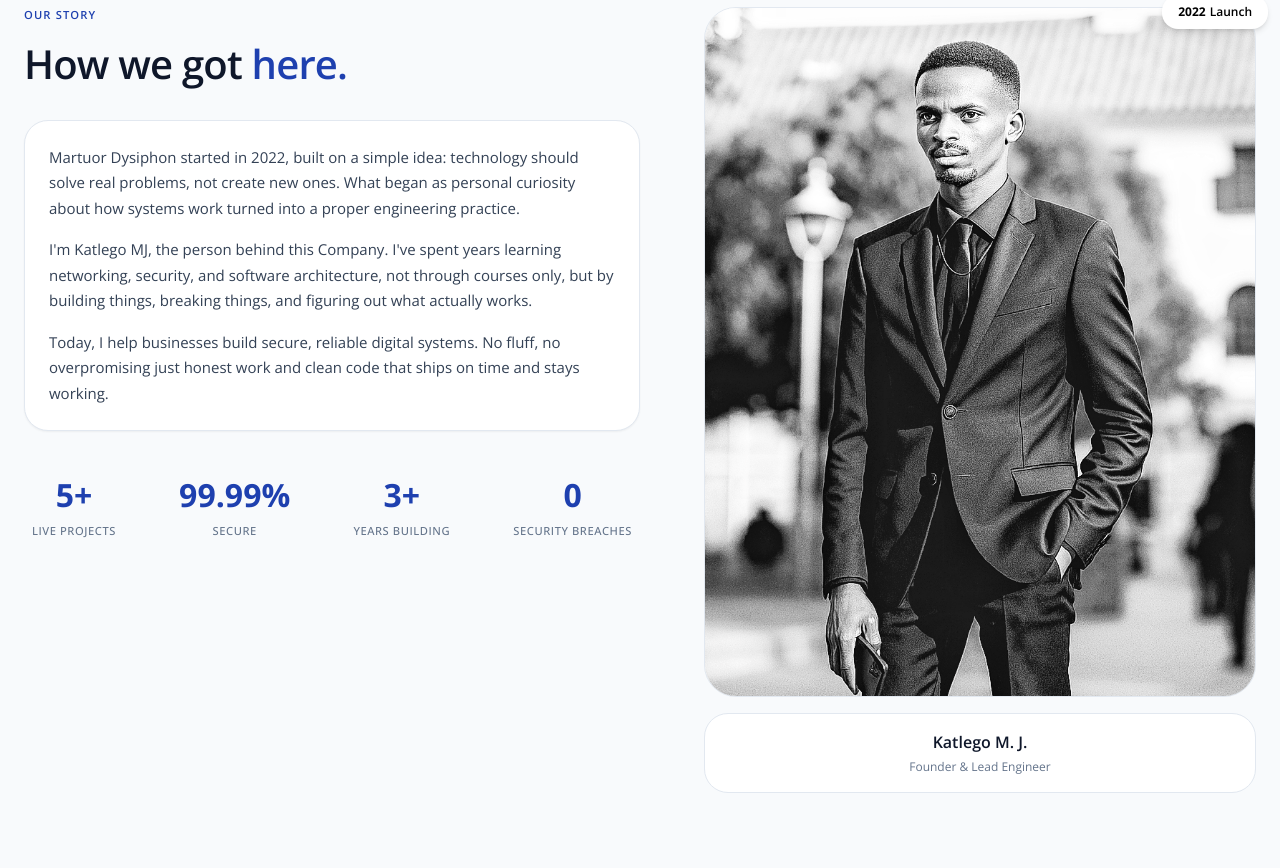
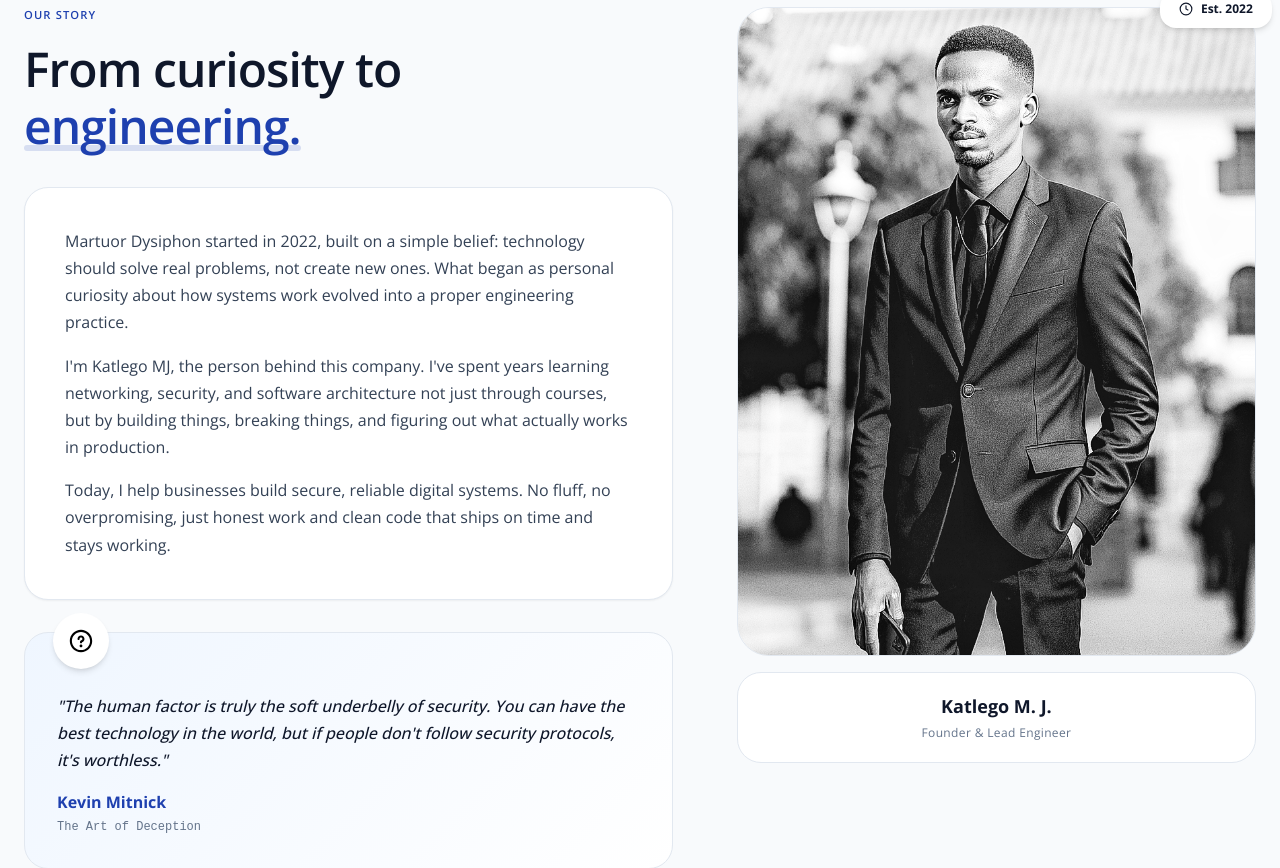
Before and after one commit to MartuorDysiphon/martuordysiphontechnologies, a Next.js app: page / in a window 1280 px wide. Shown: the part 860-1728 px from the top of the page. Built offline with nearby package versions, Linux system fonts and the light colour scheme.

Commit message:
UI Update

```diff
--- a/components/About/About.jsx
+++ b/components/About/About.jsx
@@ -3,52 +3,50 @@
 import { useInView } from 'framer-motion'
 import { useRef } from 'react'
 import styles from './About.module.css'
-import Image from 'next/image'
 
 export default function About() {
   const ref = useRef(null)
   const isInView = useInView(ref, { once: true, margin: "-100px" })
 
   return (
-    <section id="about" className="section" ref={ref}>
+    <section id="about" className={styles.about} ref={ref}>
       <div className="container">
         <div className={styles.aboutGrid}>
           <div className={`${styles.aboutContent} ${isInView ? styles.visible : ''}`}>
             <div className={styles.sectionTag}>
-              Our story
+              Our Story
             </div>
             <h2 className={styles.sectionTitle}>
-              How we got <span className={styles.highlight}>here.</span>
+              From curiosity to <span className={styles.highlight}>engineering.</span>
             </h2>
 
             <div className={styles.storyBlock}>
               <p className={styles.storyText}>
-                Martuor Dysiphon started in 2022, built on a simple idea: technology should solve real problems, not create new ones. What began as personal curiosity about how systems work turned into a proper engineering practice.
+                Martuor Dysiphon started in 2022, built on a simple belief: technology should solve real problems, not create new ones. What began as personal curiosity about how systems work evolved into a proper engineering practice.
               </p>
               <p className={styles.storyText}>
-                I'm Katlego MJ, the person behind this Company. I've spent years learning networking, security, and software architecture, not through courses only, but by building things, breaking things, and figuring out what actually works.
+                I'm Katlego MJ, the person behind this company. I've spent years learning networking, security, and software architecture not just through courses, but by building things, breaking things, and figuring out what actually works in production.
               </p>
               <p className={styles.storyText}>
-                Today, I help businesses build secure, reliable digital systems. No fluff, no overpromising just honest work and clean code that ships on time and stays working.
+                Today, I help businesses build secure, reliable digital systems. No fluff, no overpromising, just honest work and clean code that ships on time and stays working.
               </p>
             </div>
 
-            <div className={styles.stats}>
-              <div className={styles.stat}>
-                <div className={styles.statNumber}>5+</div>
-                <div className={styles.statLabel}>Live Projects</div>
+            {/* Kevin Mitnick Quote - Static Version */}
+            <div className={styles.quoteBlock}>
+              <div className={styles.quoteIcon}>
+                <svg xmlns="http://www.w3.org/2000/svg" viewBox="0 0 640 640">
+                  <path d="M528 320C528 205.1 434.9 112 320 112C205.1 112 112 205.1 112 320C112 434.9 205.1 528 320 528C434.9 528 528 434.9 528 320zM64 320C64 178.6 178.6 64 320 64C461.4 64 576 178.6 576 320C576 461.4 461.4 576 320 576C178.6 576 64 461.4 64 320zM320 240C302.3 240 288 254.3 288 272C288 285.3 277.3 296 264 296C250.7 296 240 285.3 240 272C240 227.8 275.8 192 320 192C364.2 192 400 227.8 400 272C400 319.2 364 339.2 344 346.5L344 350.3C344 363.6 333.3 374.3 320 374.3C306.7 374.3 296 363.6 296 350.3L296 342.2C296 321.7 310.8 307 326.1 302C332.5 299.9 339.3 296.5 344.3 291.7C348.6 287.5 352 281.7 352 272.1C352 254.4 337.7 240.1 320 240.1zM288 432C288 414.3 302.3 400 320 400C337.7 400 352 414.3 352 432C352 449.7 337.7 464 320 464C302.3 464 288 449.7 288 432z"/>
+                </svg>
               </div>
-              <div className={styles.stat}>
-                <div className={styles.statNumber}>99.99%</div>
-                <div className={styles.statLabel}>Secure</div>
-              </div>
-              <div className={styles.stat}>
-                <div className={styles.statNumber}>3+</div>
-                <div className={styles.statLabel}>Years building</div>
-              </div>
-              <div className={styles.stat}>
-                <div className={styles.statNumber}>0</div>
-                <div className={styles.statLabel}>Security breaches</div>
+              <div className={styles.quoteContent}>
+                <p className={styles.quoteText}>
+                  "The human factor is truly the soft underbelly of security. You can have the best technology in the world, but if people don't follow security protocols, it's worthless."
+                </p>
+                <div className={styles.quoteAuthor}>
+                  <span className={styles.authorName}>Kevin Mitnick</span>
+                  <span className={styles.authorBook}>The Art of Deception</span>
+                </div>
               </div>
             </div>
           </div>
@@ -56,11 +54,23 @@ export default function About() {
           <div className={`${styles.aboutImage} ${isInView ? styles.visible : ''}`}>
             <div className={styles.imageWrapper}>
               <div className={styles.imagePlaceholder}>
-                <img src="/assets/about/hero.png" width={550} height={700} alt="Katlego M. J." />
+                <img
+                  src="/assets/about/hero.png"
+                  width={550}
+                  height={700}
+                  alt="Katlego M. J. - Founder of Martuor Dysiphon"
+                  className={styles.profileImage}
+                />
+                <div className={styles.fallbackInitial} style={{ display: 'none' }}>
+                  K
+                </div>
               </div>
               <div className={styles.sinceBadge}>
-                <span className={styles.sinceYear}>2022</span>
-                <span className={styles.sinceText}>Launch</span>
+                <svg width="16" height="16" viewBox="0 0 24 24" fill="none" stroke="currentColor" strokeWidth="2">
+                  <circle cx="12" cy="12" r="10"/>
+                  <path d="M12 6v6l4 2"/>
+                </svg>
+                <span className={styles.sinceYear}>Est. 2022</span>
               </div>
             </div>
             <div className={styles.imageCaption}>
--- a/components/About/About.module.css
+++ b/components/About/About.module.css
@@ -1,10 +1,30 @@
+.about {
+  padding: 5rem 0;
+  position: relative;
+  overflow: hidden;
+}
+
+@media (min-width: 768px) {
+  .about {
+    padding: 6rem 0;
+  }
+}
+
 .aboutGrid {
   display: grid;
-  grid-template-columns: 1fr 0.8fr;
-  gap: 4rem;
+  grid-template-columns: 1fr;
+  gap: 3rem;
   align-items: start;
 }
 
+@media (min-width: 1024px) {
+  .aboutGrid {
+    grid-template-columns: 1fr 0.8fr;
+    gap: 4rem;
+  }
+}
+
+/* Content Section */
 .aboutContent {
   opacity: 0;
   transform: translateY(30px);
@@ -19,7 +39,7 @@
 .sectionTag {
   display: flex;
   align-items: center;
-  gap: 0.5rem;
+  gap: 0.75rem;
   font-size: 0.7rem;
   font-weight: 600;
   text-transform: uppercase;
@@ -37,27 +57,57 @@
 .sectionTitle {
   font-size: 2rem;
   font-weight: 600;
-  margin-bottom: 2rem;
+  margin-bottom: 1.5rem;
   color: var(--text-primary);
+  line-height: 1.2;
 }
 
 @media (min-width: 768px) {
   .sectionTitle {
     font-size: 2.5rem;
+    margin-bottom: 2rem;
+  }
+}
+
+@media (min-width: 1200px) {
+  .sectionTitle {
+    font-size: 3rem;
   }
 }
 
 .highlight {
   color: var(--accent-blue);
+  position: relative;
+  display: inline-block;
 }
 
+.highlight::after {
+  content: '';
+  position: absolute;
+  bottom: 4px;
+  left: 0;
+  right: 0;
+  height: 6px;
+  background: rgba(30, 64, 175, 0.15);
+  border-radius: 3px;
+  z-index: -1;
+}
+
+/* Story Block */
 .storyBlock {
   background: var(--bg-secondary);
   padding: 1.5rem;
   border-radius: var(--radius-xl);
-  margin-bottom: 2rem;
+  margin-bottom: 1.5rem;
   box-shadow: var(--shadow-sm);
   border: 1px solid var(--border-light);
+}
+
+@media (min-width: 768px) {
+  .storyBlock {
+    padding: 2rem;
+    margin-bottom: 2rem;
+  }
 }
 
 .storyText {
@@ -71,34 +121,140 @@
   margin-bottom: 0;
 }
 
-.stats {
-  display: flex;
-  justify-content: space-between;
-  gap: 1px;
-  border-radius: var(--radius-xl);
-  overflow: hidden;
+@media (min-width: 768px) {
+  .storyText {
+    font-size: 1rem;
+  }
 }
 
-.stat {
-  padding: .5rem;
-  text-align: center;
+/* Quote Block */
+.quoteBlock {
+  background: linear-gradient(135deg, var(--accent-blue-soft), var(--bg-secondary));
+  border-radius: var(--radius-xl);
+  padding: 1.5rem;
+  border: 1px solid var(--border-light);
+  position: relative;
 }
 
-.statNumber {
-  font-size: 2rem;
-  font-weight: 700;
-  color: var(--accent-blue);
-  margin-bottom: 0.25rem;
+@media (min-width: 768px) {
+  .quoteBlock {
+    padding: 2rem;
+  }
 }
 
-.statLabel {
-  font-size: 0.7rem;
-  font-weight: 500;
-  text-transform: uppercase;
-  letter-spacing: 0.05em;
-  color: var(--text-tertiary);
+.quoteIcon {
+  position: absolute;
+  top: -16px;
+  left: 24px;
+  width: 48px;
+  height: 48px;
+  background: #fff;
+  border-radius: 50%;
+  display: flex;
+  align-items: center;
+  justify-content: center;
+  color: white;
+  box-shadow: var(--shadow-md);
 }
 
+@media (min-width: 768px) {
+  .quoteIcon {
+    width: 56px;
+    height: 56px;
+    top: -20px;
+    left: 28px;
+  }
+
+  .quoteIcon svg {
+    width: 28px;
+    height: 28px;
+  }
+}
+
+.quoteContent {
+  margin-top: 1.5rem;
+}
+
+@media (min-width: 768px) {
+  .quoteContent {
+    margin-top: 1.75rem;
+  }
+}
+
+.quoteText {
+  font-size: 1rem;
+  font-weight: 500;
+  line-height: 1.6;
+  color: var(--text-primary);
+  font-style: italic;
+  margin-bottom: 1rem;
+}
+
+@media (min-width: 768px) {
+  .quoteText {
+    font-size: 1.125rem;
+    line-height: 1.7;
+  }
+}
+
+.quoteAuthor {
+  display: flex;
+  flex-direction: column;
+  gap: 0.25rem;
+}
+
+.authorName {
+  font-weight: 700;
+  font-size: 0.875rem;
+  color: var(--accent-blue);
+}
+
+.authorBook {
+  font-size: 0.7rem;
+  color: var(--text-tertiary);
+  font-family: monospace;
+}
+
+@media (min-width: 768px) {
+  .authorName {
+    font-size: 1rem;
+  }
+
+  .authorBook {
+    font-size: 0.75rem;
+  }
+}
+
+.quoteDots {
+  display: flex;
+  justify-content: center;
+  gap: 0.5rem;
+  margin-top: 1.25rem;
+}
+
+.quoteDot {
+  width: 8px;
+  height: 8px;
+  border-radius: 50%;
+  background: var(--border-light);
+  border: none;
+  cursor: pointer;
+  transition: all 0.3s ease;
+  padding: 0;
+}
+
+.quoteDot.active {
+  width: 24px;
+  border-radius: 12px;
+  background: var(--accent-blue);
+}
+
+.quoteDot:hover {
+  background: var(--accent-blue-light);
+  transform: scale(1.2);
+}
+
+/* Image Section */
 .aboutImage {
   opacity: 0;
   transform: translateY(30px);
@@ -117,19 +273,38 @@
 
 .imagePlaceholder {
   aspect-ratio: 4/5;
+  background: linear-gradient(135deg, var(--accent-blue), var(--accent-blue-dark));
   border-radius: var(--radius-2xl);
   display: flex;
   align-items: center;
   justify-content: center;
   border: 1px solid var(--border-light);
   overflow: hidden;
+  position: relative;
 }
 
-.placeholderInitial {
+.profileImage {
+  width: 100%;
+  height: 100%;
+  object-fit: cover;
+  transition: transform 0.4s ease;
+}
+
+.imagePlaceholder:hover .profileImage {
+  transform: scale(1.02);
+}
+
+.fallbackInitial {
   font-size: 5rem;
   font-weight: 600;
   color: white;
   opacity: 0.9;
+}
+
+@media (min-width: 768px) {
+  .fallbackInitial {
+    font-size: 7rem;
+  }
 }
 
 .sinceBadge {
@@ -137,17 +312,34 @@
   top: -0.75rem;
   right: -0.75rem;
   background: var(--bg-secondary);
-  color: #000;
+  color: var(--text-primary);
   padding: 0.5rem 1rem;
   border-radius: var(--radius-lg);
-  font-size: 0.75rem;
+  font-size: 0.7rem;
   font-weight: 600;
   box-shadow: var(--shadow-md);
+  display: flex;
+  align-items: center;
+  gap: 0.5rem;
+  z-index: 2;
+}
+
+@media (min-width: 768px) {
+  .sinceBadge {
+    padding: 0.6rem 1.2rem;
+    font-size: 0.75rem;
+    top: -1rem;
+    right: -1rem;
+  }
+}
+
+.sinceBadge svg {
+  width: 14px;
+  height: 14px;
 }
 
 .sinceYear {
   font-weight: 700;
-  margin-right: 0.25rem;
 }
 
 .imageCaption {
@@ -156,23 +348,123 @@
   background: var(--bg-secondary);
   border-radius: var(--radius-xl);
   border: 1px solid var(--border-light);
+  transition: transform 0.3s ease;
+}
+
+.imageCaption:hover {
+  transform: translateY(-4px);
+  box-shadow: var(--shadow-md);
+}
+
+@media (min-width: 768px) {
+  .imageCaption {
+    padding: 1.25rem;
+  }
 }
 
 .captionName {
-  font-weight: 600;
+  font-weight: 700;
   font-size: 1rem;
   color: var(--text-primary);
+  margin-bottom: 0.25rem;
+}
+
+@media (min-width: 768px) {
+  .captionName {
+    font-size: 1.125rem;
+  }
 }
 
 .captionRole {
-  font-size: 0.75rem;
+  font-size: 0.7rem;
   color: var(--text-tertiary);
-  margin-top: 0.25rem;
+  letter-spacing: 0.03em;
 }
 
-@media (max-width: 1024px) {
-  .aboutGrid {
-    grid-template-columns: 1fr;
-    gap: 3rem;
+@media (min-width: 768px) {
+  .captionRole {
+    font-size: 0.75rem;
   }
 }
+
+/* Responsive Breakpoints */
+@media (min-width: 640px) {
+  .quoteText {
+    font-size: 1rem;
+  }
+}
+
+@media (min-width: 768px) {
+  .about {
+    padding: 6rem 0;
+  }
+}
+
+@media (min-width: 1024px) {
+  .storyBlock {
+    padding: 2.5rem;
+  }
+
+  .quoteBlock {
+    padding: 2rem;
+  }
+}
+
+@media (max-width: 640px) {
+  .stats {
+    flex-wrap: wrap;
+    gap: 1rem;
+  }
+
+  .stat {
+    flex: 1;
+    min-width: 120px;
+  }
+
+  .quoteIcon {
+    width: 40px;
+    height: 40px;
+    top: -14px;
+    left: 16px;
+  }
+
+  .quoteIcon svg {
+    width: 20px;
+    height: 20px;
+  }
+
+  .quoteContent {
+    margin-top: 1.25rem;
+  }
+}
+
+/* Touch Device Optimizations */
+@media (hover: none) {
+  .imageCaption:hover {
+    transform: none;
+  }
+
+  .quoteDot:hover {
+    transform: none;
+  }
+
+  .profileImage:hover {
+    transform: none;
+  }
+}
+
+/* Animation for quote rotation */
+@keyframes fadeIn {
+  from {
+    opacity: 0;
+    transform: translateY(10px);
+  }
+  to {
+    opacity: 1;
+    transform: translateY(0);
+  }
+}
+
+.quoteContent {
+  animation: fadeIn 0.5s ease-out;
+}
--- a/components/Hero/Hero.jsx
+++ b/components/Hero/Hero.jsx
@@ -59,7 +59,7 @@ export default function Hero() {
             transition={{ duration: 0.6 }}
           >
             <h1 className={styles.heroTitle}>
-              Systems Of The New <span className={styles.highlightText}> Generations.</span>
+              Systems of the new <span className={styles.highlightText}> Generation.</span>
             </h1>
             <p className={styles.heroSub}>
               We build secure, robust software for businesses that need technology they can trust.
```
